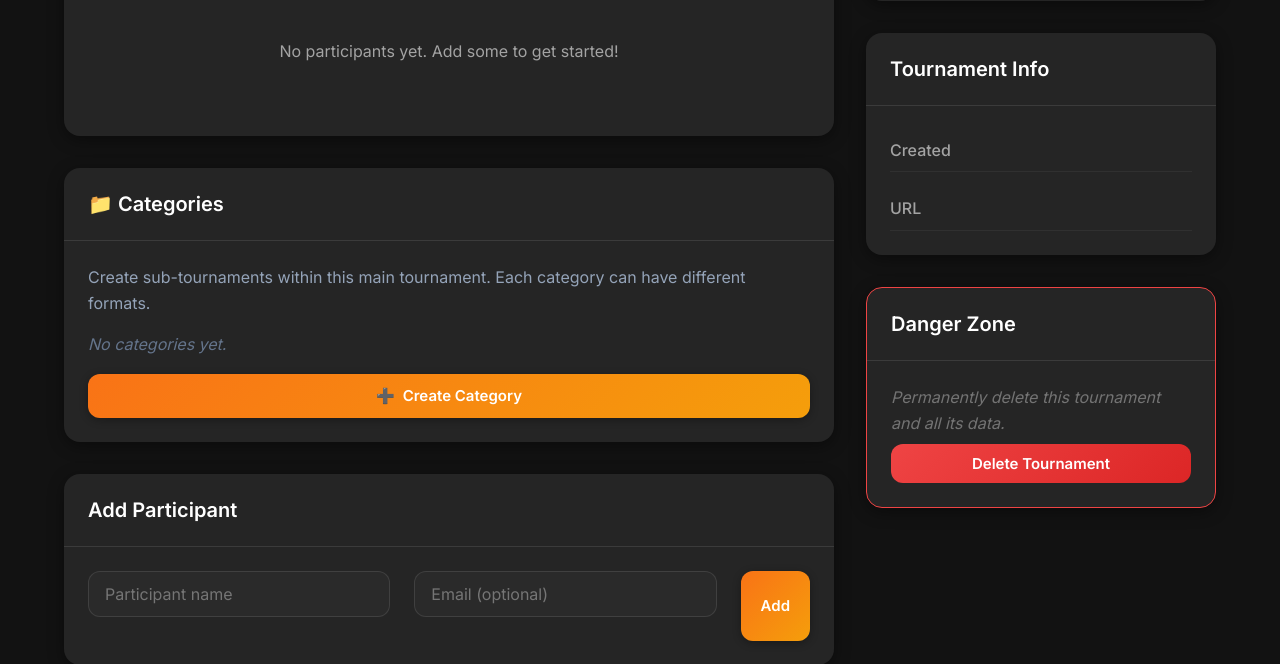
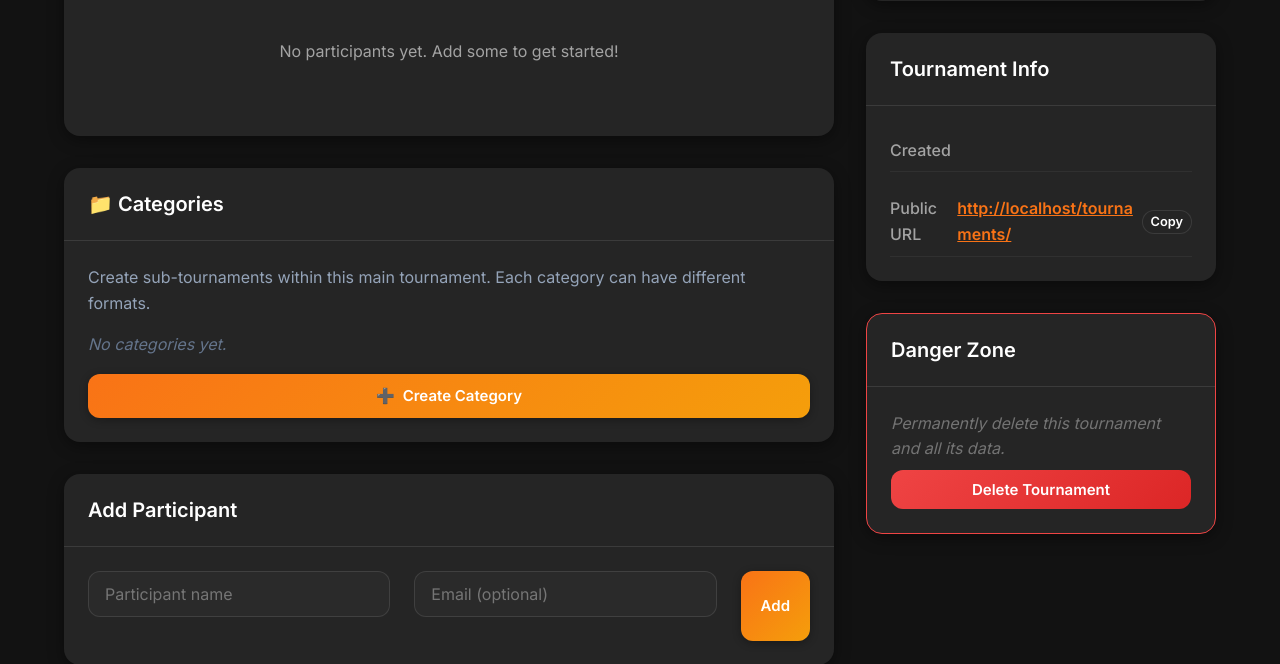
Before and after one commit to rahilmehta-24/TourneyPro, a Flask app: template app/templates/tournament/manage.html in a window 1280 px wide. Shown: the part 459-1123 px from the top of the page. Run offline with Flask 3, Linux system fonts and the light colour scheme; the template is opened without the code that fills it, so the values that code supplies are empty; some libraries are stand-ins or nearby versions.

Commit message:
feat: add clickable tournament URL and copy-to-clipboard functionality to manage page

```diff
--- a/app/templates/tournament/manage.html
+++ b/app/templates/tournament/manage.html
@@ -228,8 +228,13 @@
                             <span class="info-value">{{ tournament.created_at.strftime('%b %d, %Y') }}</span>
                         </div>
                         <div class="info-item">
-                            <span class="info-label">URL</span>
-                            <span class="info-value">{{ tournament.url_slug }}</span>
+                            <span class="info-label">Public URL</span>
+                            <span class="info-value" style="display: flex; gap: 0.5rem; align-items: center;">
+                                <a href="{{ url_for('tournament.view_tournament', slug=tournament.url_slug, _external=True) }}" target="_blank" style="color: var(--accent-primary); word-break: break-all;">
+                                    {{ url_for('tournament.view_tournament', slug=tournament.url_slug, _external=True) }}
+                                </a>
+                                <button onclick="copyShareLink('{{ url_for('tournament.view_tournament', slug=tournament.url_slug, _external=True) }}', this)" class="btn btn-secondary" style="padding: 0.2rem 0.5rem; font-size: 0.8rem;">Copy</button>
+                            </span>
                         </div>
                     </div>
                 </div>
@@ -250,4 +255,18 @@
         </div>
     </div>
 </div>
+<script>
+function copyShareLink(url, btn) {
+    navigator.clipboard.writeText(url).then(() => {
+        const originalText = btn.innerText;
+        btn.innerText = 'Copied!';
+        setTimeout(() => {
+            btn.innerText = originalText;
+        }, 2000);
+    }).catch(err => {
+        console.error('Failed to copy: ', err);
+        alert("Failed to copy link: " + url);
+    });
+}
+</script>
 {% endblock %}
```
